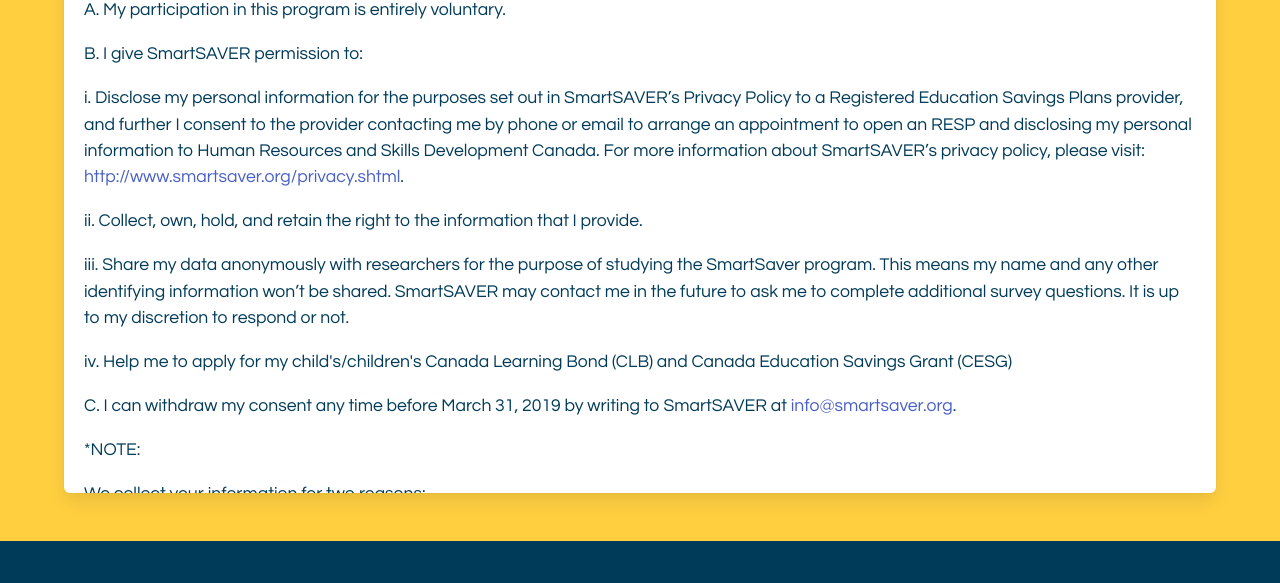
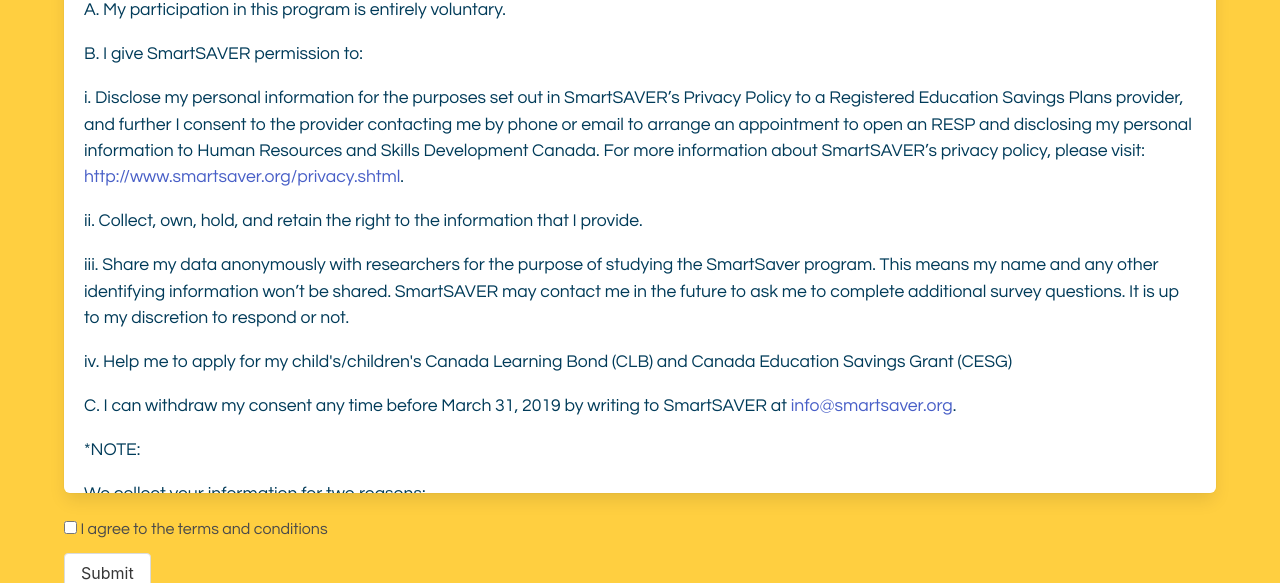
Before and after one commit to smartsaver/myfuturesaver-client, a Gatsby site: page / in a window 1280 px wide. Shown: the part 2375-2958 px from the top of the page. Built offline with nearby package versions, Linux system fonts and the light colour scheme; Gatsby itself is replaced by a stand-in of ours.

Commit message:
Add Terms of agreement form submission
Hiding form if submit form is accepted

```diff
--- a/src/components/sections/ListOfForms/TermsOfAgreement.js
+++ b/src/components/sections/ListOfForms/TermsOfAgreement.js
@@ -4,8 +4,10 @@
 
 import './TermsOfAgreement.css'
 
-const TermsOfAgreement = () => {
+const TermsOfAgreement = ({ onSubmit, isAccepted }) => {
   const { intro, termsOfAgreement } = applyOnlineContent
+  const isFormHidden = isAccepted ? 'is-hidden' : ''
+  const isSuccessHidden = !isAccepted ? 'is-hidden' : ''
   return (
     <Section
       name="terms-of-agreement"
@@ -13,12 +15,34 @@
     >
       <h2 className="title is-3">Terms of Agreement</h2>
       <div className="content" dangerouslySetInnerHTML={{ __html: intro }} />
-      <form>
-        <article
-          className="box content"
-          dangerouslySetInnerHTML={{ __html: termsOfAgreement }}
-        />
+      <article
+        className="box content"
+        dangerouslySetInnerHTML={{ __html: termsOfAgreement }}
+      />
+      <form onSubmit={onSubmit} className={isFormHidden}>
+        <div className="field">
+          <div className="control">
+            <label className="checkbox" htmlFor="termsOfAgreementCheckbox">
+              <input
+                name="termsOfAgreementCheckbox"
+                type="checkbox"
+                id="termsOfAgreementCheckbox"
+              />{' '}
+              I agree to the terms and conditions
+            </label>
+          </div>
+        </div>
+        <div className="field">
+          <div className="control">
+            <button className="button" type="submit">
+              Submit
+            </button>
+          </div>
+        </div>
       </form>
+      <div className={`notification ${isSuccessHidden}`}>
+        Thank you. You may now fill out the application forms.
+      </div>
     </Section>
   )
 }
--- a/src/components/sections/ListOfForms/index.js
+++ b/src/components/sections/ListOfForms/index.js
@@ -6,14 +6,20 @@
     isTermsOfAgreementAccepted: false,
   }
 
-  handleTermsOfAgreementSubmit = () => {
-    // console.log('submitted the form')
+  handleTermsOfAgreementSubmit = event => {
+    event.preventDefault()
+    this.setState({
+      isTermsOfAgreementAccepted: event.target.termsOfAgreementCheckbox.checked,
+    })
   }
 
   render() {
     return (
       <div className="ListOfForms">
-        <TermsOfAgreementForm onSubmit={this.handleTermsOfAgreementSubmit} />
+        <TermsOfAgreementForm
+          isAccepted={this.state.isTermsOfAgreementAccepted}
+          onSubmit={this.handleTermsOfAgreementSubmit}
+        />
       </div>
     )
   }
```
